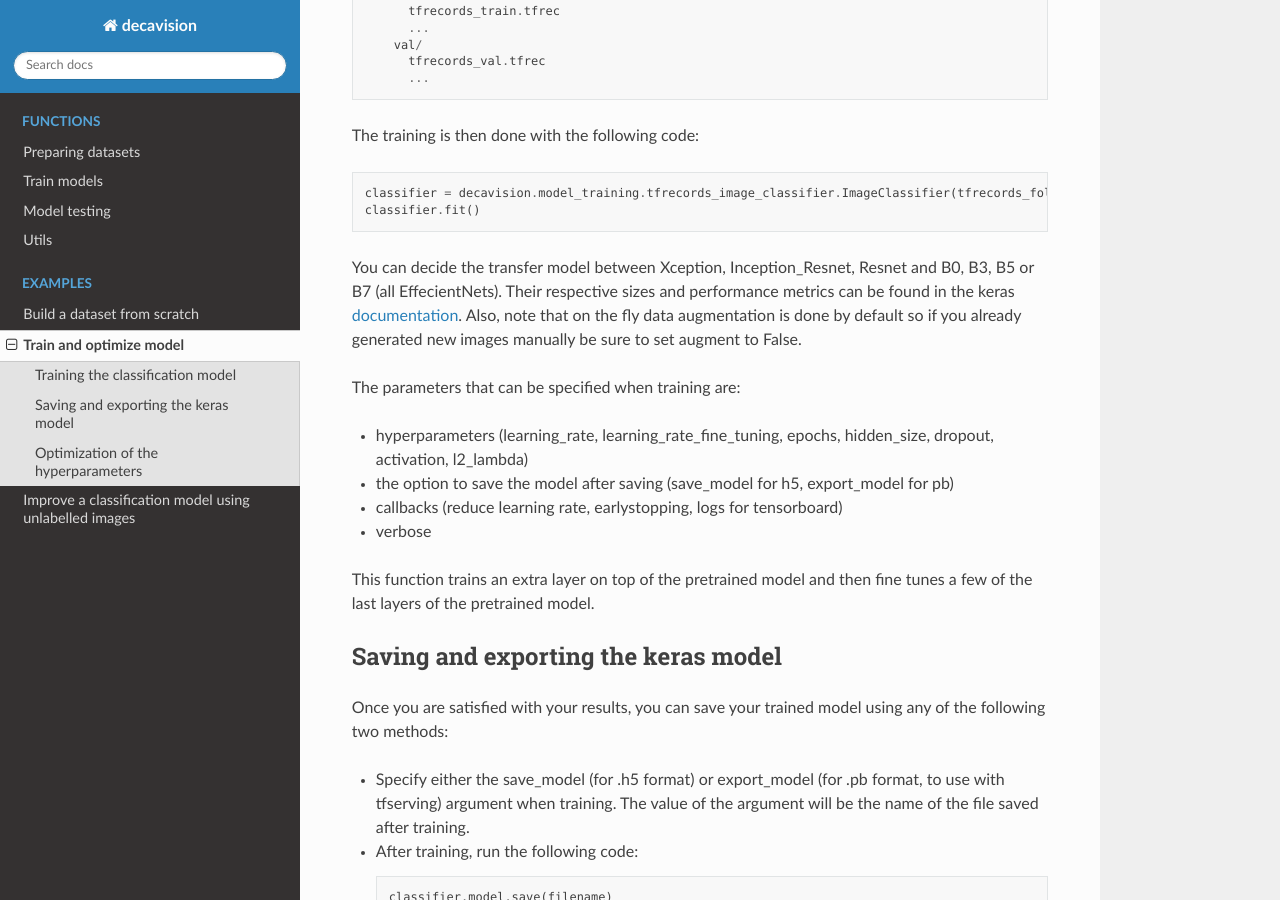
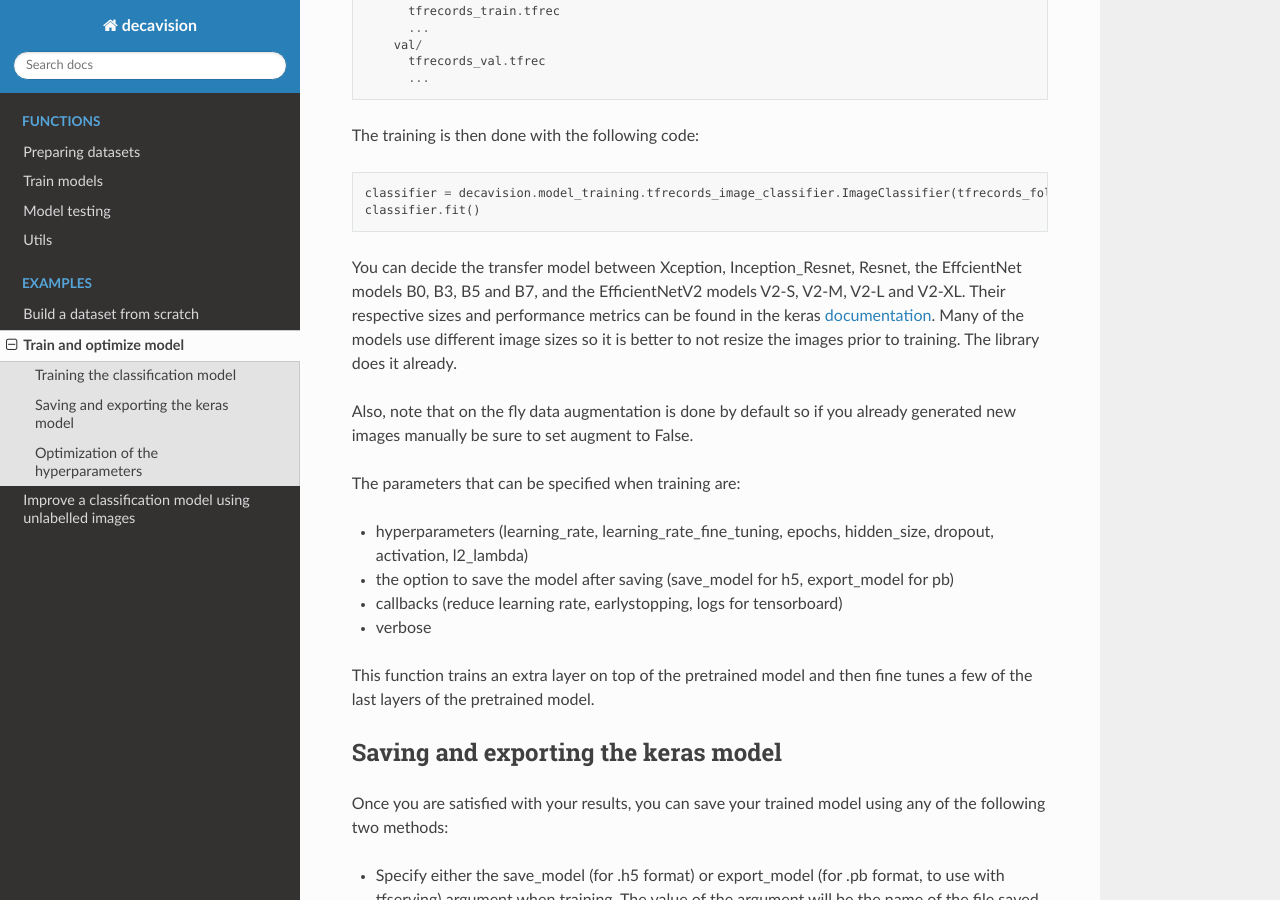
Before and after one commit to Decathlon/decavision, a Sphinx documentation site: the page built from docs/train_example.rst, in a window 1280 px wide and 900 px high, scrolled down 485 px. Built offline with Sphinx 7.4.7 and the Read the Docs theme 2.0.0, drawn with Linux system fonts in a browser that asks for light colours.

Commit message:
update documentation

```diff
--- a/docs/data_example.rst
+++ b/docs/data_example.rst
@@ -59,3 +59,5 @@ GCS Bucket (gs://) as the output folder (only if you are on colab and have authe
 
 You need to use this code once for your train, val (and test folders if you have one). This will delete the old records in the folders and create
 a csv file with the names of your classes.
+
+The images are not resized by default because different models use different sizes during training. There is an option to specify a target size if desired.
--- a/docs/index.rst
+++ b/docs/index.rst
@@ -25,13 +25,13 @@ A great way of explaining the library is using an example notebook, which you ca
 
 The most recent version of this library adds a feature to leverage unlabelled images in order to improve the performance
 of image classifiers. This procedure is called semi-supervised learning (SSL) and is discussed in this `blog post <https://medium.com/decathlondevelopers/improving-performance-of-image-classification-models-using-pretraining-and-a-combination-of-e271c96808d2/>`_.
+The method was also described in a `paper <https://arxiv.org/abs/2108.08362/>`_ and presented at a conference.
 
 Installation
 =============
 
 This library works with python 3.6 and above and it is based on the following dependencies:
 
-- efficientnet
 - tensorflow 2
 - matplotlib
 - scikit-optimize
--- a/docs/train_example.rst
+++ b/docs/train_example.rst
@@ -25,8 +25,10 @@ The training is then done with the following code::
   classifier = decavision.model_training.tfrecords_image_classifier.ImageClassifier(tfrecords_folder='data/tfrecords', batch_size=16, transfer_model='B3')
   classifier.fit()
 
-You can decide the transfer model between Xception, Inception_Resnet, Resnet and B0, B3, B5 or B7 (all EffecientNets). Their respective
-sizes and performance metrics can be found in the keras `documentation <https://keras.io/api/applications/>`_. Also, note that on the fly data augmentation is done by default so if you already generated new images manually be sure to set augment to False.
+You can decide the transfer model between Xception, Inception_Resnet, Resnet, the EffcientNet models B0, B3, B5 and B7, and the EfficientNetV2 models V2-S, V2-M, V2-L and V2-XL. Their respective
+sizes and performance metrics can be found in the keras `documentation <https://keras.io/api/applications/>`_. Many of the models use different image sizes so it is better to not resize the images prior to training. The library does it already.
+
+Also, note that on the fly data augmentation is done by default so if you already generated new images manually be sure to set augment to False.
 
 The parameters that can be specified when training are:
 
```
Also changed, not shown: 9 other files.
